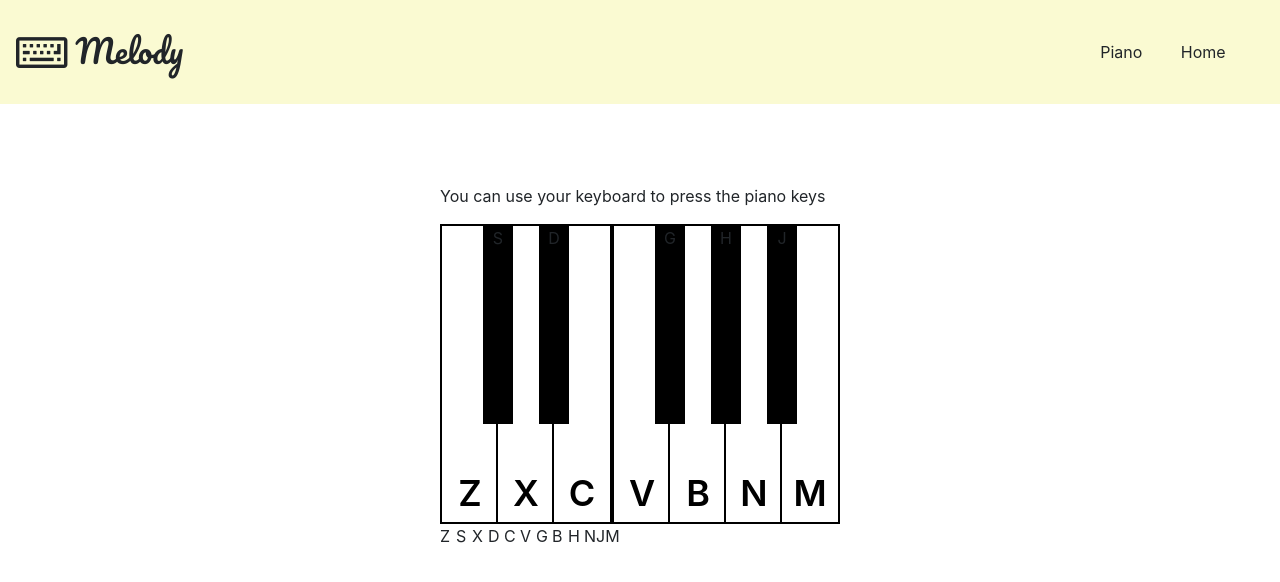
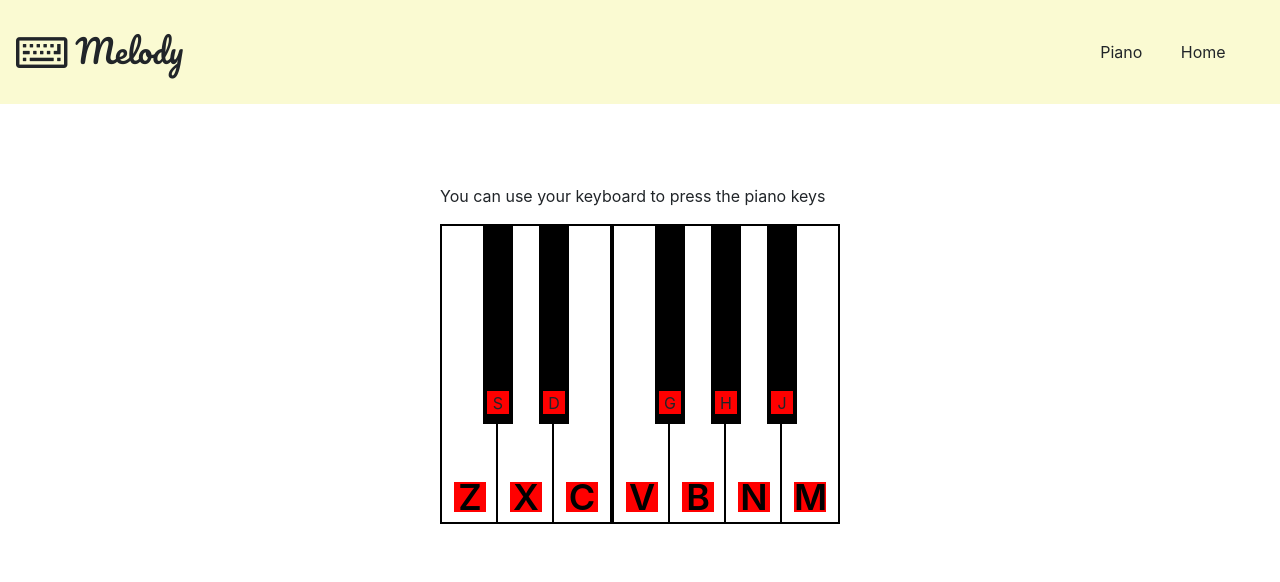
Before and after one commit to kusholhuq/piano-front-end, a React (Create React App) app: page / in a window 1280 px wide. Both pictures are taken after a click on the element "Piano". Shown: the top 582 px of the page. Built offline with nearby package versions, Linux system fonts and the light colour scheme.

Commit message:
letters centered

```diff
--- a/src/components/Piano.js
+++ b/src/components/Piano.js
@@ -90,22 +90,22 @@ class Piano extends React.Component {
     )
 
 
-    const instructionKeys = (
-      <div className="instructionKeys">
-        <div className="box upKey">Z</div>
-        <div className="box upKey">S</div>
-        <div className="box upKey">X</div>
-        <div className="box upKey">D</div>
-        <div className="box upKey">C</div>
-        <div className="box upKey">V</div>
-        <div className="box upKey">G</div>
-        <div className="box upKey">B</div>
-        <div className="box upKey">H</div>
-        <div>N</div>
-        <div>J</div>
-        <div>M</div>
-      </div>
-    )
+    // const instructionKeys = (
+    //   <div className="instructionKeys">
+    //     <div className="box upKey">Z</div>
+    //     <div className="box upKey">S</div>
+    //     <div className="box upKey">X</div>
+    //     <div className="box upKey">D</div>
+    //     <div className="box upKey">C</div>
+    //     <div className="box upKey">V</div>
+    //     <div className="box upKey">G</div>
+    //     <div className="box upKey">B</div>
+    //     <div className="box upKey">H</div>
+    //     <div>N</div>
+    //     <div>J</div>
+    //     <div>M</div>
+    //   </div>
+    // )
 
     return (
       <div>
@@ -115,9 +115,9 @@ class Piano extends React.Component {
         <div className="piano">
           {keys}
         </div>
-        <div className="instructionKeys">
+        {/* <div className="instructionKeys">
           {instructionKeys}
-        </div>
+        </div> */}
         <div>
           {audioFiles}
         </div>
--- a/src/styles/Key.css
+++ b/src/styles/Key.css
@@ -3,6 +3,8 @@
   height: 300px;
   width: 60px;
   border:2px solid black;
+  display: flex;
+  justify-content: center;
 }
 
 .key-text {
@@ -27,3 +29,25 @@
 .key.pressed, .key.flat.pressed {
   background-color: #00d8ff;
 }
+
+.button {
+  background-color: red;
+  height: 1.9rem;
+  width: 2rem;
+  display: flex;
+  flex-direction: column;
+  justify-content: center;
+  position: relative;
+  top: 1rem;
+}
+
+.button-flat {
+  background-color: red;
+  position: relative;
+  top: 165px;
+  height: 23px;
+  width: 22px;
+  display: flex;
+  flex-direction: column;
+  justify-content: center;
+}
```
